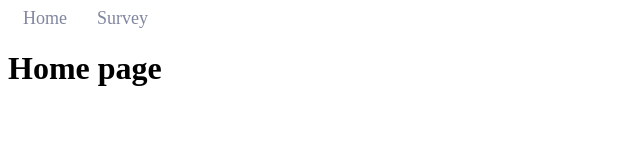
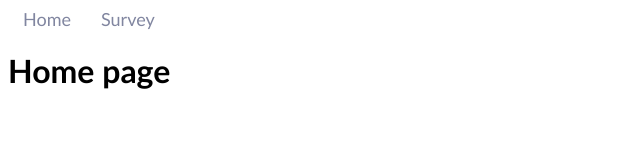
Before and after one commit to hollowayjenelle/shiny-agency, a React (Create React App) app: page / in a window 1280 px wide. Shown: the top 160 px of the page, without its empty margins (0-640 px from the left). Built offline with nearby package versions, Linux system fonts and the light colour scheme.

Commit message:
add GlobalStyle

```diff
--- a/src/index.jsx
+++ b/src/index.jsx
@@ -7,11 +7,18 @@
 import Error from './components/Error'
 import Results from './pages/Results'
 import Freelancers from './pages/Freelancers'
+import { createGlobalStyle } from 'styled-components'
+
+const GlobalStyle = createGlobalStyle`
+div{
+  font-family: 'Trebuchet MS', Helvetica, sans-serif
+}`
 
 const root = ReactDOM.createRoot(document.getElementById('root'))
 root.render(
   <React.StrictMode>
     <Router>
+      <GlobalStyle/>
       <Header />
       <Routes>
         <Route path="/" element={<Home />} />
```
